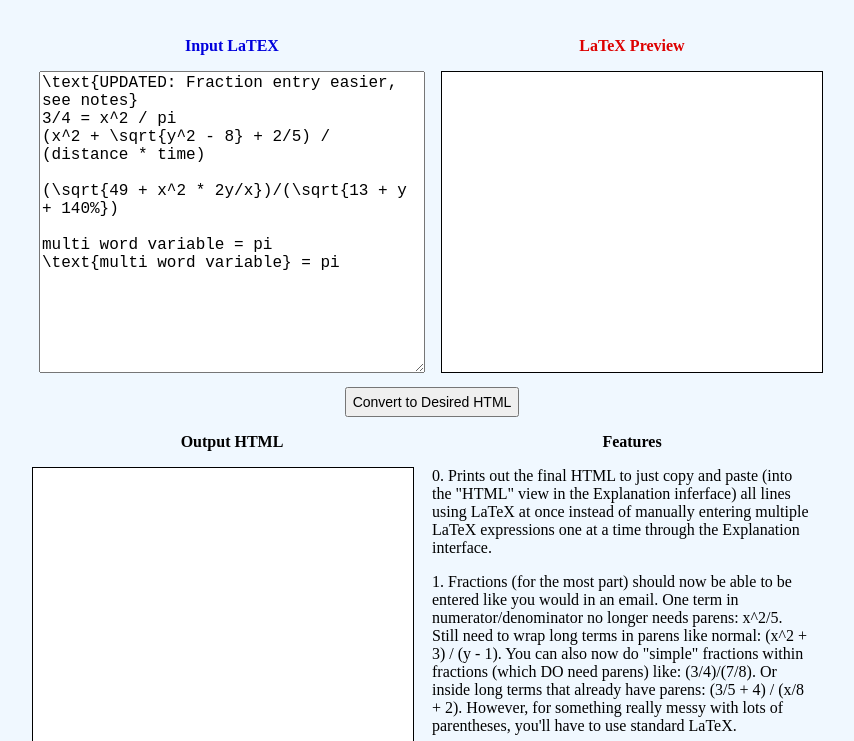
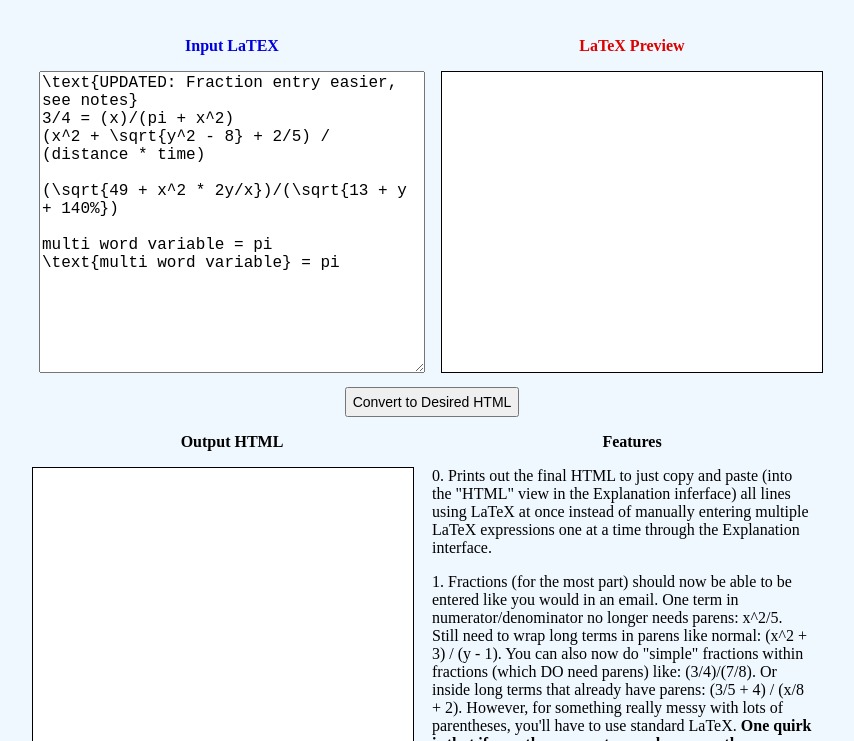
Before and after one commit to ThumbSnail/LaTeXConversionM, a plain HTML site: page index.html in a window 1280 px wide. Shown: the part 59-800 px from the top of the page, without its empty margins (208-1062 px from the left). Drawn offline with nearby package versions, Linux system fonts and the light colour scheme.

Commit message:
Clarified an example with fraction entry

```diff
--- a/index.html
+++ b/index.html
@@ -29,7 +29,7 @@
       <p class="bold">Features</p>
       <div id="features">
         <p>0. Prints out the final HTML to just copy and paste (into the "HTML" view in the Explanation inferface) all lines using LaTeX at once instead of manually entering multiple LaTeX expressions one at a time through the Explanation interface.</p>
-        <p>1. Fractions (for the most part) should now be able to be entered like you would in an email.  One term in numerator/denominator no longer needs parens:  x^2/5.  Still need to wrap long terms in parens like normal:  (x^2 + 3) / (y - 1).  You can also now do "simple" fractions within fractions (which DO need parens) like:  (3/4)/(7/8).  Or inside long terms that already have parens: (3/5 + 4) / (x/8 + 2).  However, for something really messy with lots of parentheses, you'll have to use standard LaTeX.
+        <p>1. Fractions (for the most part) should now be able to be entered like you would in an email.  One term in numerator/denominator no longer needs parens:  x^2/5.  Still need to wrap long terms in parens like normal:  (x^2 + 3) / (y - 1).  You can also now do "simple" fractions within fractions (which DO need parens) like:  (3/4)/(7/8).  Or inside long terms that already have parens: (3/5 + 4) / (x/8 + 2).  However, for something really messy with lots of parentheses, you'll have to use standard LaTeX.  <strong>One quirk is that if, say, the numerator needs parens, then you ALSO need to wrap the denominator in parens:  x^2/(4 + y) won't work, but (x^2)/(4 + y) will work.</strong>
         <p>2. Removes italicized text by wrapping all letters/words in \text{}.  If you want to keep the spaces in between multiple words like "multi word variable" then just manually place that inside of \text{}, like:  \text{multi word variable}</p>
         <p>3. Converts all * to \times</p>
         <p>4. Converts all % to \% (which is what LaTeX uses for that symbol)</p>
--- a/js/main.js
+++ b/js/main.js
@@ -225,7 +225,7 @@ function convertToDesiredHTML(str) {
 //load up an example
 (function() {
   txtEntry.innerHTML = `\\text{UPDATED: Fraction entry easier, see notes}
-3/4 = x^2 / pi
+3/4 = (x)/(pi + x^2)
 (x^2 + \\sqrt{y^2 - 8} + 2/5) / (distance * time)
 
 (\\sqrt{49 + x^2 * 2y/x})/(\\sqrt{13 + y + 140%})
```
